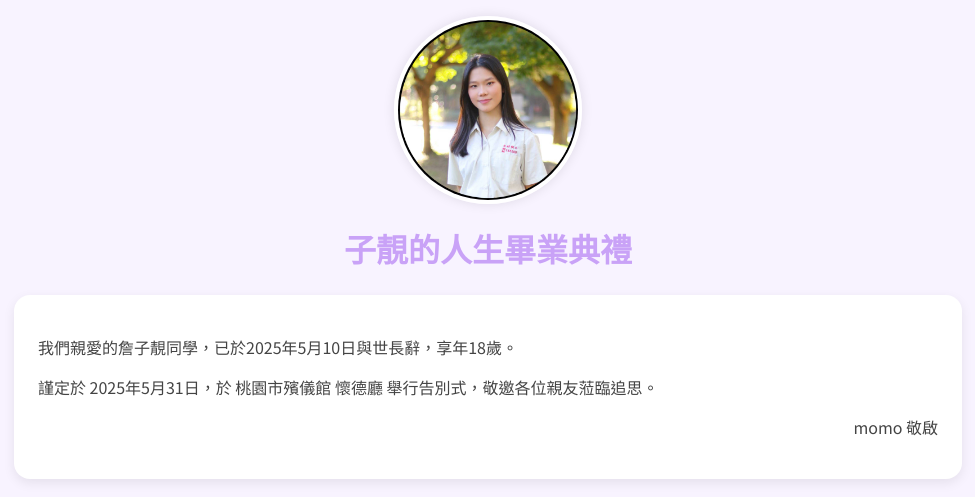
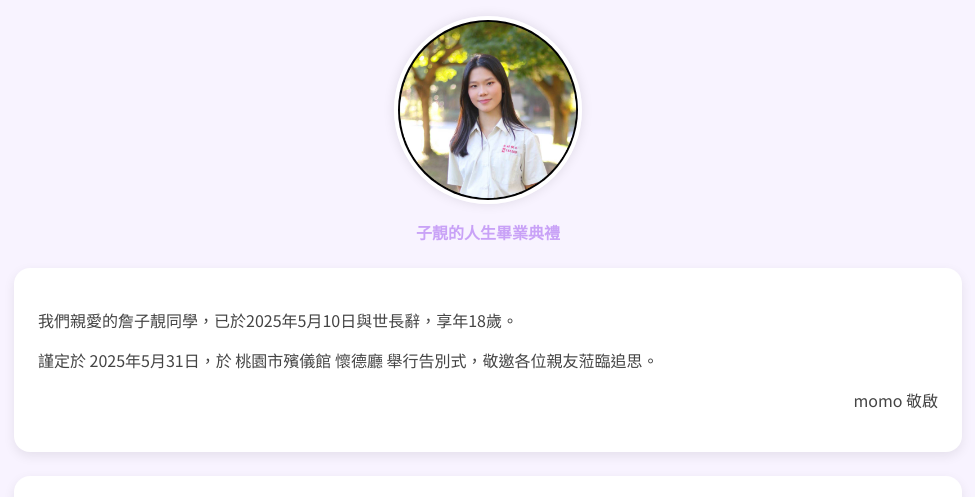
Before and after one commit to luyushu0218/MOMO, a plain HTML site: page index.html in a window 1280 px wide. Shown: the top 497 px of the page, without its empty margins (152-1127 px from the left). Drawn offline with Linux system fonts and the light colour scheme.

Commit message:
Update index.html

```diff
--- a/index.html
+++ b/index.html
@@ -16,7 +16,7 @@
     h1 {
       text-align: center;
       color: #c9a2f7;
-      font-size: 2.0rem;
+      font-size: 1.0rem;
       margin-bottom: 1rem;
     }
     .photo-frame {
```
